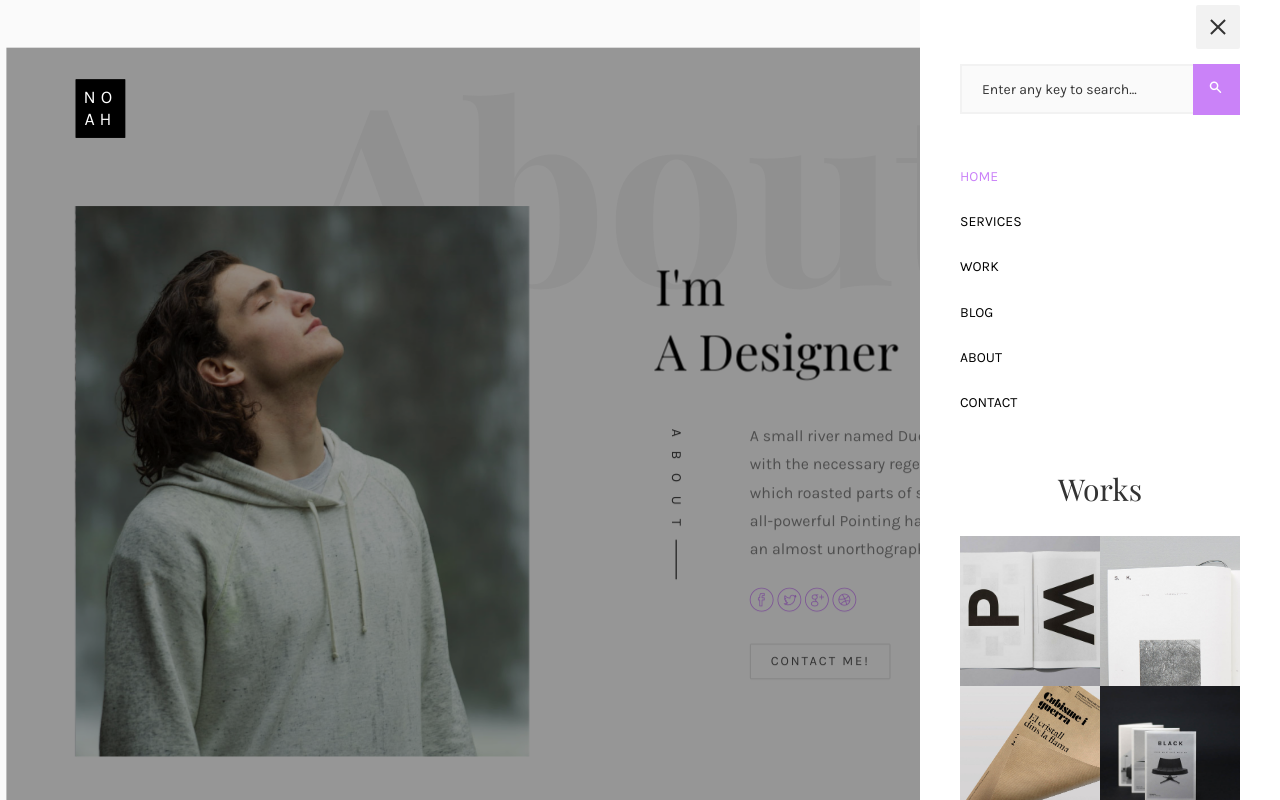
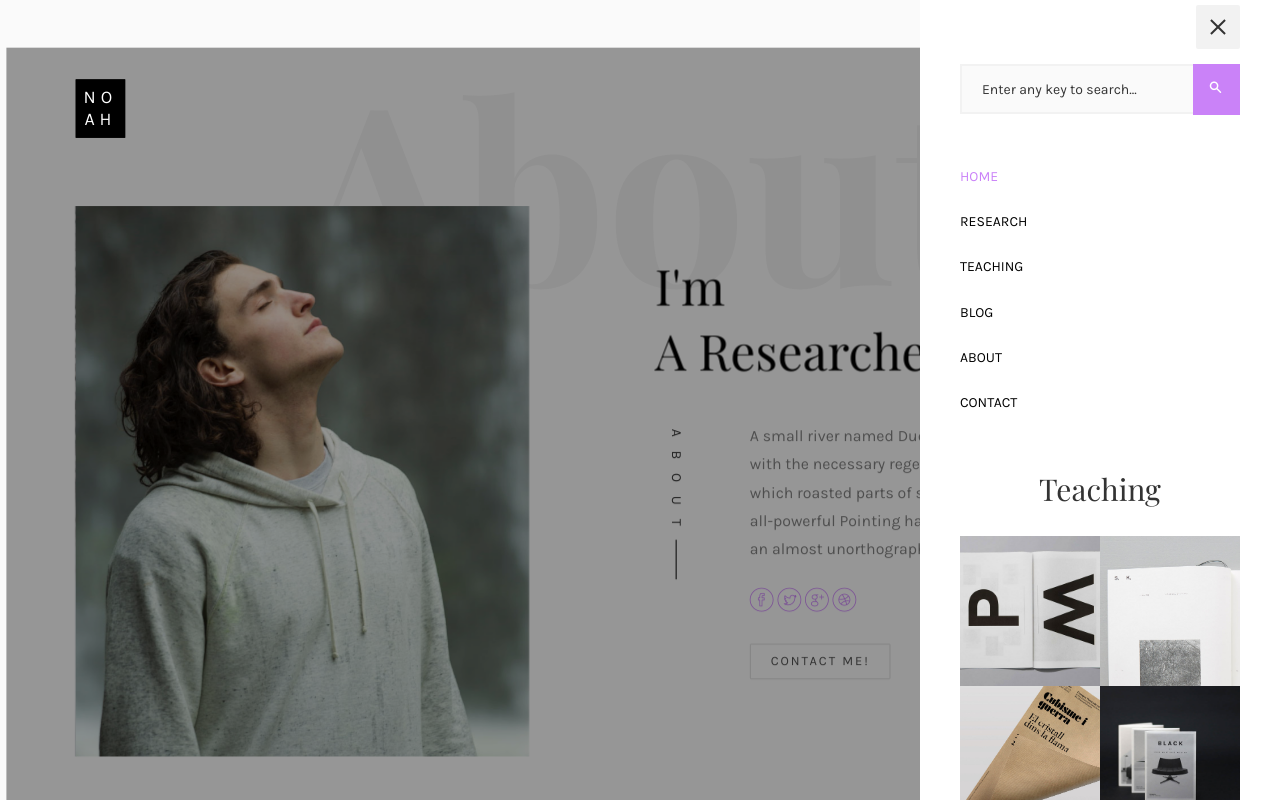
Before and after one commit to tahanazari/tahanazari.github.io, a plain HTML site: page index.html in a window 1280 px wide. Both pictures are taken after a click on the link 1200 px from the left and 46 px from the top of the page. Drawn offline with nearby package versions, Linux system fonts and the light colour scheme; files whose address does not match are found by name; a web font is replaced by a local one.

Commit message:
Made small changes to the INDEX file, and customized several things. Many work must be done

```diff
--- a/index.html
+++ b/index.html
@@ -3,7 +3,7 @@
 	<head>
 	<meta charset="utf-8">
 	<meta http-equiv="X-UA-Compatible" content="IE=edge">
-	<title>Noah Template</title>
+	<title>Taha Nazari</title>
 	<meta name="viewport" content="width=device-width, initial-scale=1">
 	<meta name="description" content="" />
 	<meta name="keywords" content="" />
@@ -67,8 +67,8 @@
 					<div class="col-md-12">
 						<ul>
 							<li class="active"><a href="index.html">Home</a></li>
-							<li><a href="services.html">Services</a></li>
-							<li><a href="work.html">Work</a></li>
+							<li><a href="research.html">Research</a></li>
+							<li><a href="teaching.html">Teaching</a></li>
 							<li><a href="blog.html">Blog</a></li>
 							<li><a href="about.html">About</a></li>
 							<li><a href="contact.html">Contact</a></li>
@@ -77,7 +77,7 @@
 				</div>
 				<div class="row">
 					<div class="col-md-12">
-						<h2 class="head-title">Works</h2>
+						<h2 class="head-title">Teaching</h2>
 						<a href="images/work-1.jpg" class="gallery image-popup-link text-center" style="background-image: url(images/work-1.jpg);">
 							<span><i class="icon-search3"></i></span>
 						</a>
@@ -129,10 +129,10 @@
 						<div class="about-desc">
 							<div class="owl-carousel3">
 								<div class="item">
-									<h2><span>Noah</span><span>Henderson</span></h2>
+									<h2><span>Taha</span><span>Nazari</span></h2>
 								</div>
 								<div class="item">
-									<h2><span>I'm</span><span>A Designer</span></h2>
+									<h2><span>I'm</span><span>A Researcher</span></h2>
 								</div>
 							</div>
 							<div class="desc">
@@ -156,7 +156,7 @@
 		<div id="colorlib-services">
 			<div class="container">
 				<div class="row text-center">
-					<h2 class="bold">Services</h2>
+					<h2 class="bold">Research</h2>
 				</div>
 				<div class="row">
 					<div class="col-md-12">
@@ -164,7 +164,7 @@
 							<div class="one-third">
 								<div class="row">
 									<div class="col-md-12 col-md-offset-0 animate-box intro-heading">
-										<span>My Services</span>
+										<span>My Research</span>
 										<h2>Here Are Some of My Skills</h2>
 									</div>
 								</div>
@@ -458,7 +458,7 @@
 								<div class="col-md-10">
 									<h2>Let's Talk</h2>
 									<p>A small river named Duden flows by their place and supplies.</p>
-									<p><a href="#">noah@info.com</a></p>
+									<p><a href="#">taha.nazari@gmail.com</a></p>
 									<p class="colorlib-social-icons">
 										<a href="#"><i class="icon-facebook4"></i></a>
 										<a href="#"><i class="icon-twitter3"></i></a>
```
Also changed, not shown: research.html (renamed from services.html), teaching.html (renamed from work.html).
